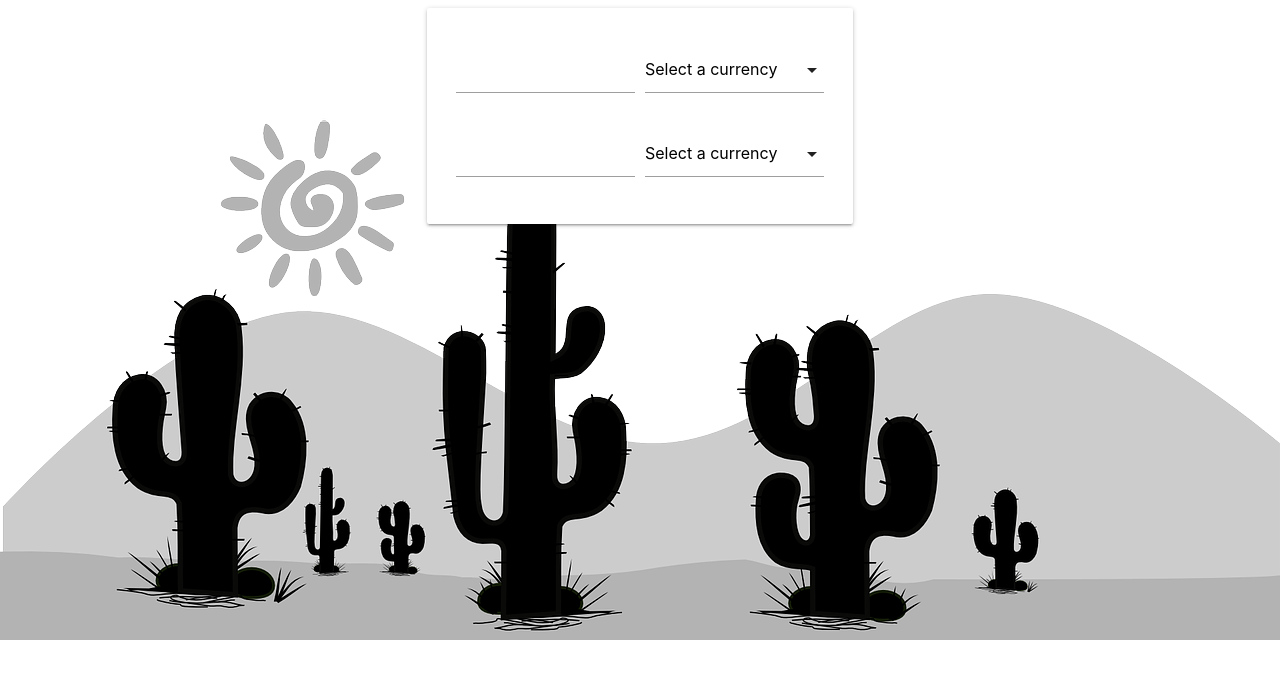
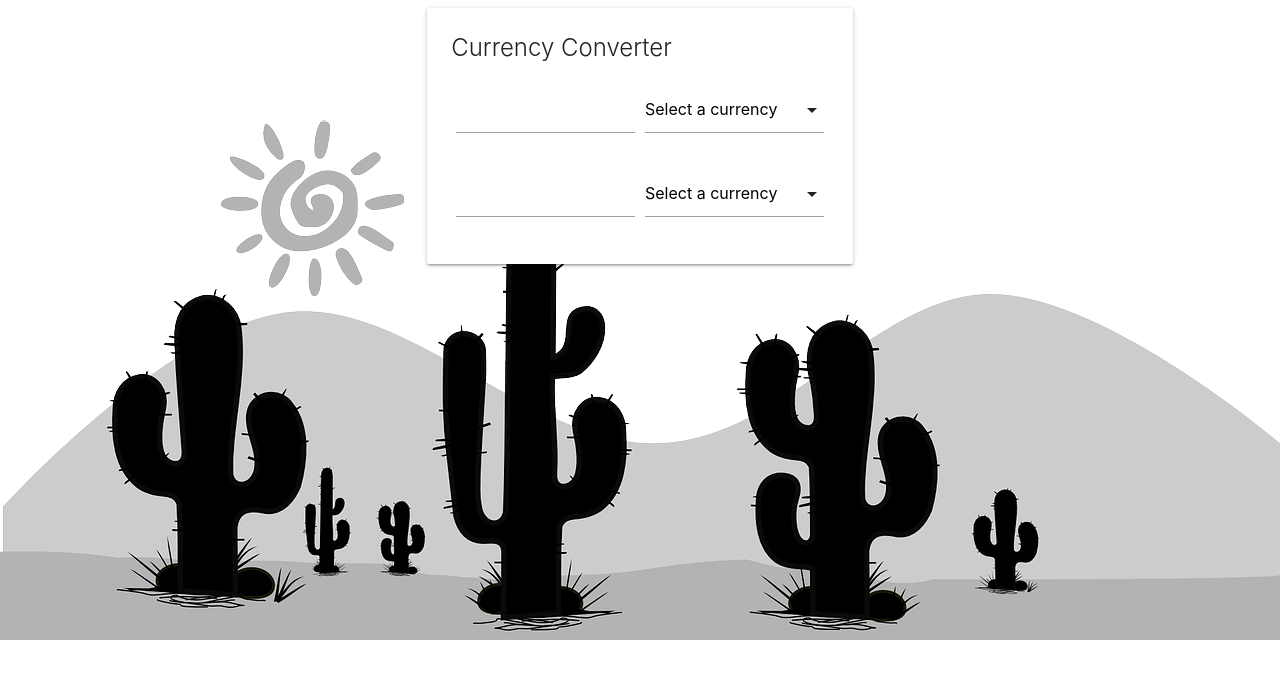
Before and after one commit to lemacarl/currency-converter, a plain HTML site: page index.html in a window 1280 px wide. Drawn offline with Linux system fonts and the light colour scheme; no server answers.

Commit message:
Add titles

```diff
--- a/index.html
+++ b/index.html
@@ -3,6 +3,9 @@
     <head>
       <link rel="shortcut icon" href="/favicon.ico" type="image/x-icon">
       <link rel="icon" href="/favicon.ico" type="image/x-icon">
+
+      <title>Currency Converter</title>
+
       <!--Import Google Icon Font-->
       <link href="https://fonts.googleapis.com/icon?family=Material+Icons" rel="stylesheet">
       <!--Import materialize.css-->
@@ -20,6 +23,7 @@
           <div class="col s12 m10 push-m1 l8 push-l2 xl6 push-xl3">
             <div class="card">
               <div class="card-content">
+                <span class="card-title">Currency Converter</span>
                 <div class="card-content__header hidden">
                   <div class="source-label">
                     <span id="src-amount" class="source-label__amount"></span>
```
